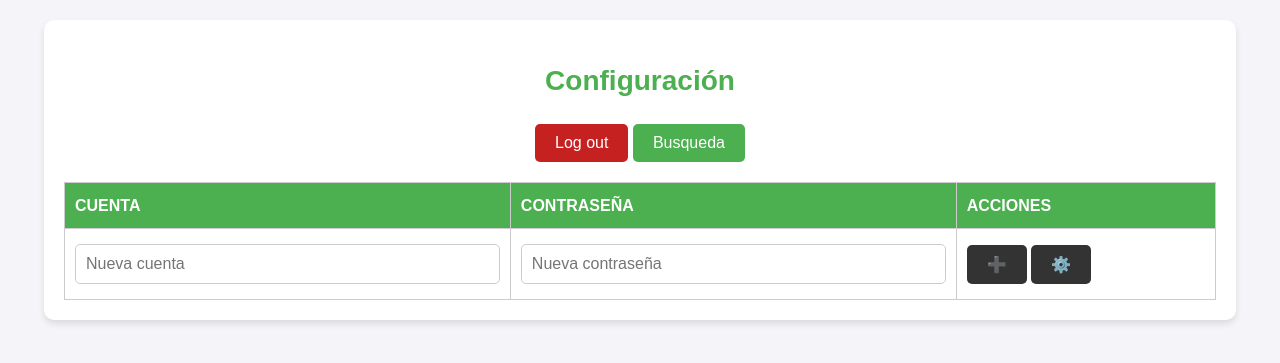
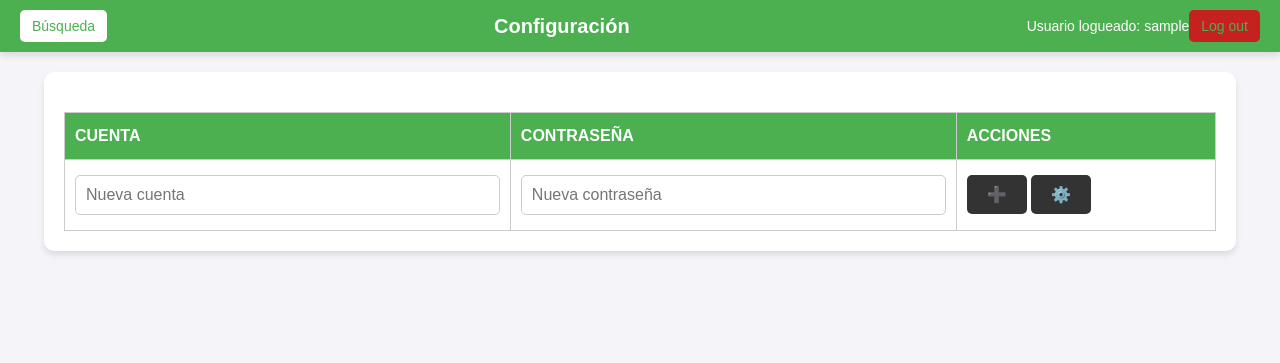
Before and after one commit to AdYass99/key-manager, a Flask app: page /config in a window 1280 px wide. Shown: the top 363 px of the page. Run offline with Flask 3, Linux system fonts and the light colour scheme; the visitor is signed in with stand-in values (Sample User, id 1); data that the repository does not hold is empty.

Commit message:
css header bar

```diff
--- a/app/__init__.py
+++ b/app/__init__.py
@@ -5,7 +5,7 @@ It also sets up the database connection and configuration settings.
 
 import os
 
-from flask import Flask
+from flask import Flask, session
 
 from app.db.database import init_db
 from app.routes.authentication import autentification_bp
@@ -22,6 +22,10 @@ def create_app():
     app.add_url_rule('/', 'home', home)
     app.secret_key = 'uoc'  # Cambia esto por una clave secreta segura
 
+    @app.context_processor
+    def inject_user():
+        return {'logged_in_user': session.get('username')}
+
     with app.app_context():
         init_db()
     return app
--- a/app/static/styles.css
+++ b/app/static/styles.css
@@ -16,6 +16,69 @@ body {
     border-radius: 10px;
     box-shadow: 0 4px 6px rgba(0, 0, 0, 0.1);
 }
+
+/* Barra superior */
+.header-bar {
+    display: flex;
+    justify-content: space-between;
+    align-items: center;
+    background-color: #4caf50;
+    color: white;
+    padding: 10px 20px;
+    box-shadow: 0 4px 6px rgba(0, 0, 0, 0.1);
+    position: sticky;
+    top: 0;
+    z-index: 1000;
+}
+
+.header-bar .left-section,
+.header-bar .right-section {
+    display: flex;
+    align-items: center;
+}
+
+.header-bar .center-section {
+    text-align: center;
+    flex-grow: 1;
+}
+
+.header-bar .title {
+    font-size: 20px;
+    font-weight: bold;
+    margin: 0;
+}
+
+.header-bar button {
+    background-color: white;
+    color: #4caf50;
+    font-size: 14px;
+    padding: 8px 12px;
+    border: none;
+    border-radius: 5px;
+    cursor: pointer;
+    transition: background-color 0.3s ease;
+}
+
+.header-bar button:hover {
+    background-color: #45a049;
+    color: white;
+}
+
+
+.header-bar .logout-button{
+    background-color: #c52121;
+}
+
+.header-bar .logout-button:hover {
+    background-color: #aa0d0d;
+}
+
+.header-bar .user-info {
+    font-size: 14px;
+    margin-left: 10px;
+}
+
+
 
 h1 {
     font-size: 28px;
@@ -37,22 +100,6 @@ button {
 
 button:hover {
     background-color: #404241;
-}
-
-.logout-button{
-    background-color: #c52121;
-}
-
-.logout-button:hover {
-    background-color: #aa0d0d;
-}
-
-.navigation-button{
-    background-color: #4caf50;
-}
-
-.navigation-button:hover {
-    background-color: #45a049;
 }
 
 .search-form {
--- a/app/templates/base.html
+++ b/app/templates/base.html
@@ -3,13 +3,38 @@
   <head>
     <meta charset="UTF-8" />
     <meta name="viewport" content="width=device-width, initial-scale=1.0" />
-    <title>{% block title %}Key Manager{% endblock %}</title>
+    <title>Key Manager</title>
     <link
       rel="stylesheet"
       href="{{ url_for('static', filename='styles.css') }}"
     />
   </head>
   <body>
+    <header class="header-bar">
+       <!-- Sección izquierda -->
+       <div class="left-section">
+        {% if request.endpoint == 'passwords.config' %}
+          <button onclick="window.location.href='/view'">Búsqueda</button>
+        {% elif request.endpoint == 'passwords.view' %}
+          <button onclick="window.location.href='/config'">Configuración</button>
+        {% endif %}
+      </div>
+
+       <!-- Sección central -->
+       <div class="center-section">
+        <p class="title">{% block title %}{% endblock %}</p>
+      </div>
+
+      <!-- Sección derecha -->
+      <div class="right-section">
+        {% if logged_in_user %}
+          <span class="user-info">Usuario logueado: {{ logged_in_user }}</span>
+          <button class="logout-button" onclick="window.location.href='/logout'">
+            Log out
+          </button>
+        {% endif %}
+      </div>
+    </header>
     <div class="container">{% block content %} {% endblock %}</div>
   </body>
 </html>
--- a/app/templates/config.html
+++ b/app/templates/config.html
@@ -1,12 +1,6 @@
-{% extends "base.html" %} {% block title %}Configuración{% endblock %} {%
-block content %}
-<h1>Configuración</h1>
-<button class="logout-button" onclick="window.location.href='/'">
-  Log out
-</button>
-<button class="navigation-button" onclick="window.location.href='/view'">
-  Busqueda
-</button>
+{% extends "base.html" %}
+{% block title %}Configuración{% endblock %}
+{%block content %}
 
 <table class="password-table">
   <thead>
--- a/app/templates/index.html
+++ b/app/templates/index.html
@@ -1,5 +1,6 @@
-{% extends "base.html" %} {% block title %}Autenticación{% endblock %} {%
-block content %}
+{% extends "base.html" %}
+{% block title %}Autenticación{% endblock %}
+{%block content %}
 <h1>Autentificación</h1>
 <form action="/login" method="POST">
   <input type="text" name="username" placeholder="Usuario" required>
--- a/app/templates/register.html
+++ b/app/templates/register.html
@@ -1,5 +1,6 @@
-{% extends "base.html" %} {% block title %}Autenticación{% endblock %} {%
-    block content %}
+{% extends "base.html" %}
+ {% block title %}Autenticación{% endblock %}
+ {% block content %}
 <form action="/register" method="POST">
     <input type="text" name="username" placeholder="Usuario" required>
     <input type="password" name="password" placeholder="Contraseña" required>
```
Also changed, not shown: app/templates/search.html (+4 -9 lines), 1 other file.
